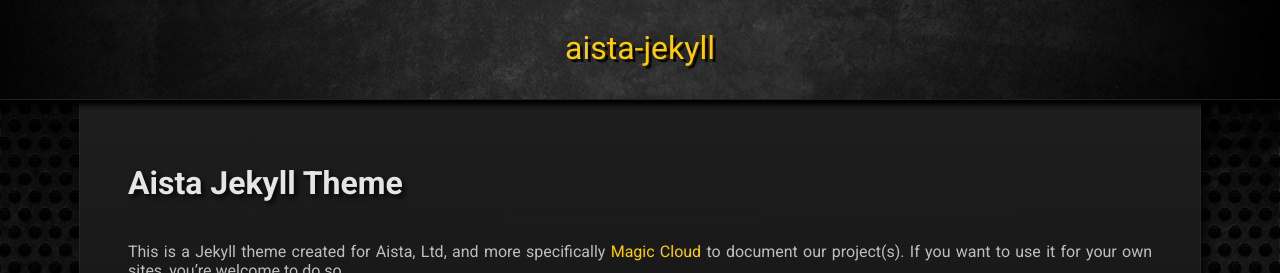
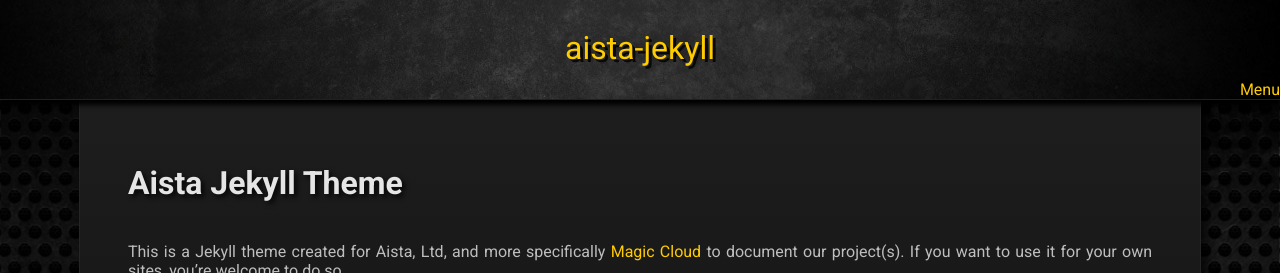
Before and after one commit to polterguy/aista-jekyll, a Jekyll site: the page built from README.md, in a window 1280 px wide. Shown: the top 273 px of the page. Built offline with Jekyll 4.4.1, drawn with Linux system fonts in a browser that asks for light colours; our own code applies the rules of GitHub Pages for plain Markdown files.

Commit message:
Started working on menu

```diff
--- a/_layouts/default.html
+++ b/_layouts/default.html
@@ -16,6 +16,10 @@
       <div class="logo"><a href="/">{{ site.title }}</a></div>
       <span class="description">{{ site.description }}</span>
 
+      <a href="#" class="menu">
+        Menu
+      </a>
+
     </div>
 
     <div class="content">
--- a/assets/style.css
+++ b/assets/style.css
@@ -55,6 +55,12 @@ h1 {
 .banner .mwr {
   position: absolute;
   top: 0;
+  right: 0;
+}
+
+.banner .menu {
+  position: absolute;
+  bottom: 0;
   right: 0;
 }
 
```
